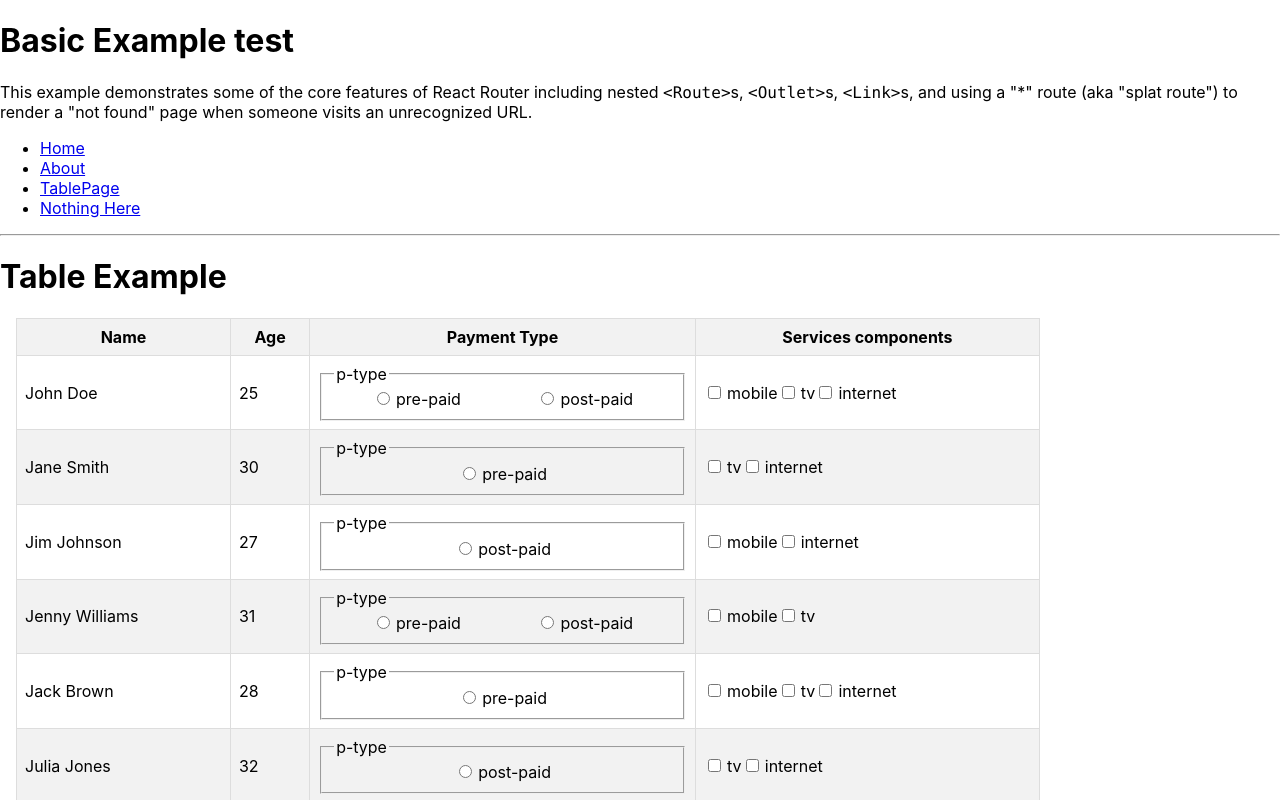
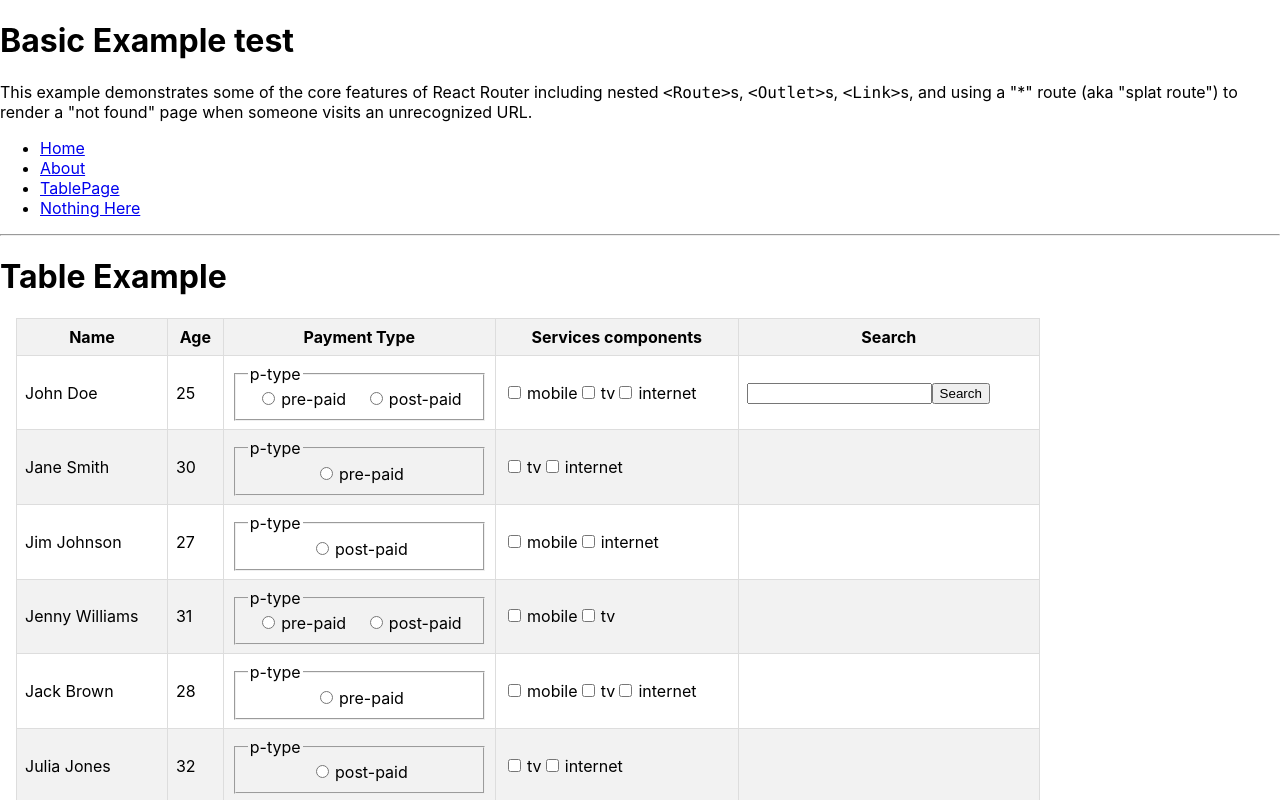
Before and after one commit to kandragu/table-playground, a React (Create React App) app: page /table in a window 1280 px wide. Shown: the top 800 px of the page. Built offline with nearby package versions, Linux system fonts and the light colour scheme.

Commit message:
feat: custom render added

```diff
--- a/src/components/tables/Table.tsx
+++ b/src/components/tables/Table.tsx
@@ -6,7 +6,7 @@ interface Column {
   key: string;
   label: string;
   render?: (value: any, row: any) => React.ReactNode;
-  type?: "radio" | "checkbox" | undefined;
+  type?: "radio" | "checkbox" | "search" | undefined;
 }
 
 interface TableProps {
@@ -72,6 +72,8 @@ const Table: React.FC<TableProps> = ({ data, columns }) => {
 
   const renderCellContent = (row: any, column: Column) => {
     const { key, render, type } = column;
+
+    if (!row[key]) return null;
 
     if (render) {
       return render(row[key], row);
--- a/src/data/table.ts
+++ b/src/data/table.tsx
@@ -11,6 +11,17 @@ const columns = [
     label: "Services components",
     type: "checkbox" as "radio" | "checkbox" | undefined,
   },
+  {
+    key: "search",
+    label: "Search",
+    type: "search" as "radio" | "checkbox" | "search" | undefined,
+    render: (value: string, row: any) => (
+      <span>
+        <input type="search" id="site-search" name="q" />
+        <button>Search</button>
+      </span>
+    ),
+  },
 ];
 
 const users = [
@@ -20,6 +31,7 @@ const users = [
     age: 25,
     "p-type": ["pre-paid", "post-paid"],
     comp: ["mobile", "tv", "internet"],
+    search: "month",
   },
   {
     id: 2,
```
